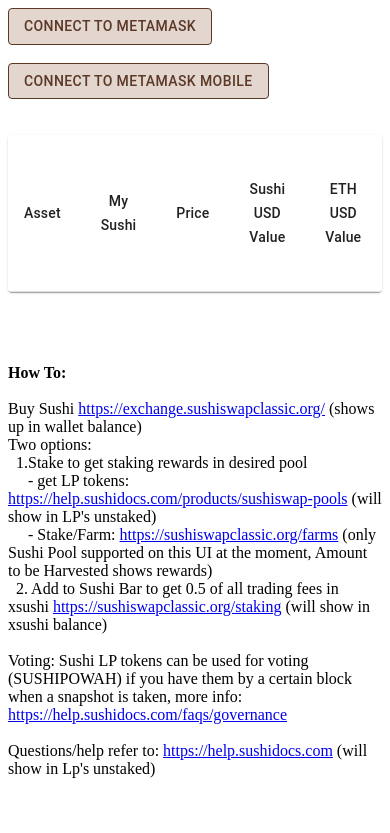
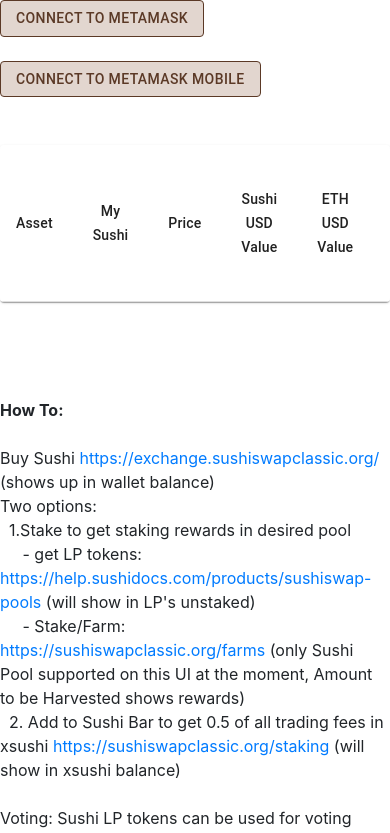
Before and after one commit to glucrypto/sushi-balance, a React app: page src/index.html in a window 390 px wide. Shown: the top 833 px of the page. Built offline with nearby package versions, Linux system fonts and the light colour scheme; files whose address does not match are found by name.

```diff
--- a/src/index.html
+++ b/src/index.html
@@ -7,6 +7,7 @@
     <meta name="viewport" content="width=device-width, initial-scale=1, shrink-to-fit=no">
     <meta name="description" content="">
     <meta name="author" content="">
+    <link href="./bootstrap.css" rel="stylesheet">
 
 </head>
 <body>
```
Also changed, not shown: dist/bootstrap.css (added), dist/index.html.
